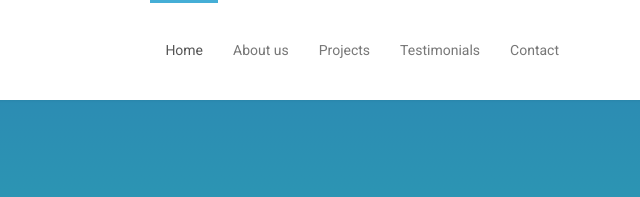
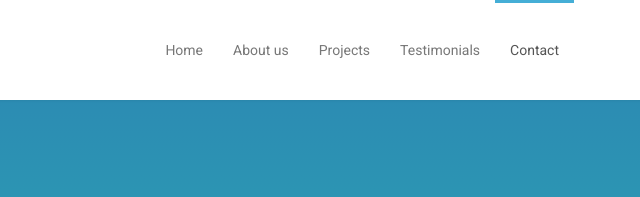
Before and after one commit to kedman1234/sai-shree-reality, a plain HTML site: page contact-us.html in a window 1280 px wide. Shown: the top 197 px of the page, 636-1276 px from the left. Drawn offline with Linux system fonts and the light colour scheme; some packages are replaced by stand-ins of ours.

```diff
--- a/contact-us.html
+++ b/contact-us.html
@@ -49,11 +49,11 @@
 
                 <div class="collapse navbar-collapse navbar-right">
                     <ul class="nav navbar-nav">
-                        <li class="scroll active"><a href="index.html#home">Home</a></li>
+                        <li class="scroll"><a href="index.html#home">Home</a></li>
                         <li class="scroll"><a href="about-us.html">About us</a></li>
                         <li class="scroll"><a href="#">Projects</a></li>
                         <li class="scroll"><a href="#">Testimonials</a></li>
-                        <li class="scroll"><a href="contact-us.html">Contact</a></li>
+                        <li class="scroll active"><a href="contact-us.html">Contact</a></li>
                     </ul>
                 </div>
             </div><!--/.container-->
```
